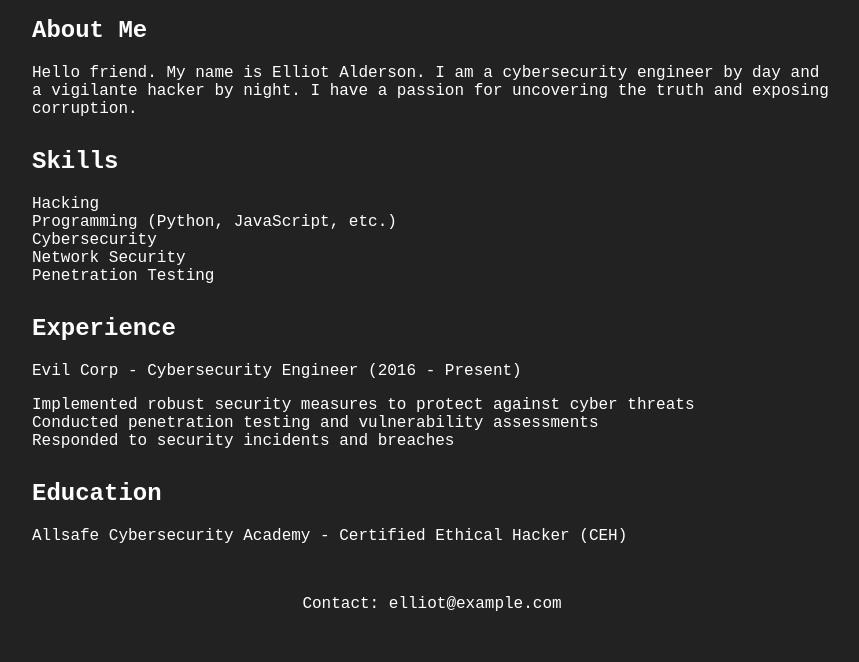
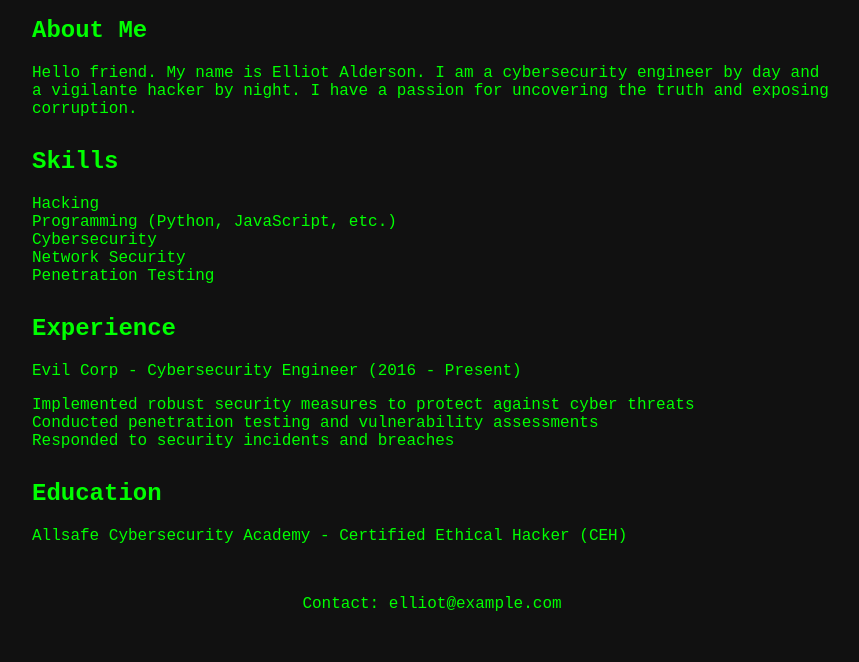
Before and after one commit to elisioMassaqui/Mr.Robot, a plain HTML site: page index.html in a window 1280 px wide. Shown: the part 138-800 px from the top of the page, without its empty margins (208-1067 px from the left). Drawn offline with Linux system fonts and the light colour scheme; a script that the page names is missing.

Commit message:
Update style.css

```diff
--- a/style.css
+++ b/style.css
@@ -1,7 +1,7 @@
 body {
     font-family: 'Courier New', Courier, monospace;
-    background-color: #222;
-    color: #fff;
+    background-color: #111;
+    color: #00ff00;
 }
 
 .container {
```
